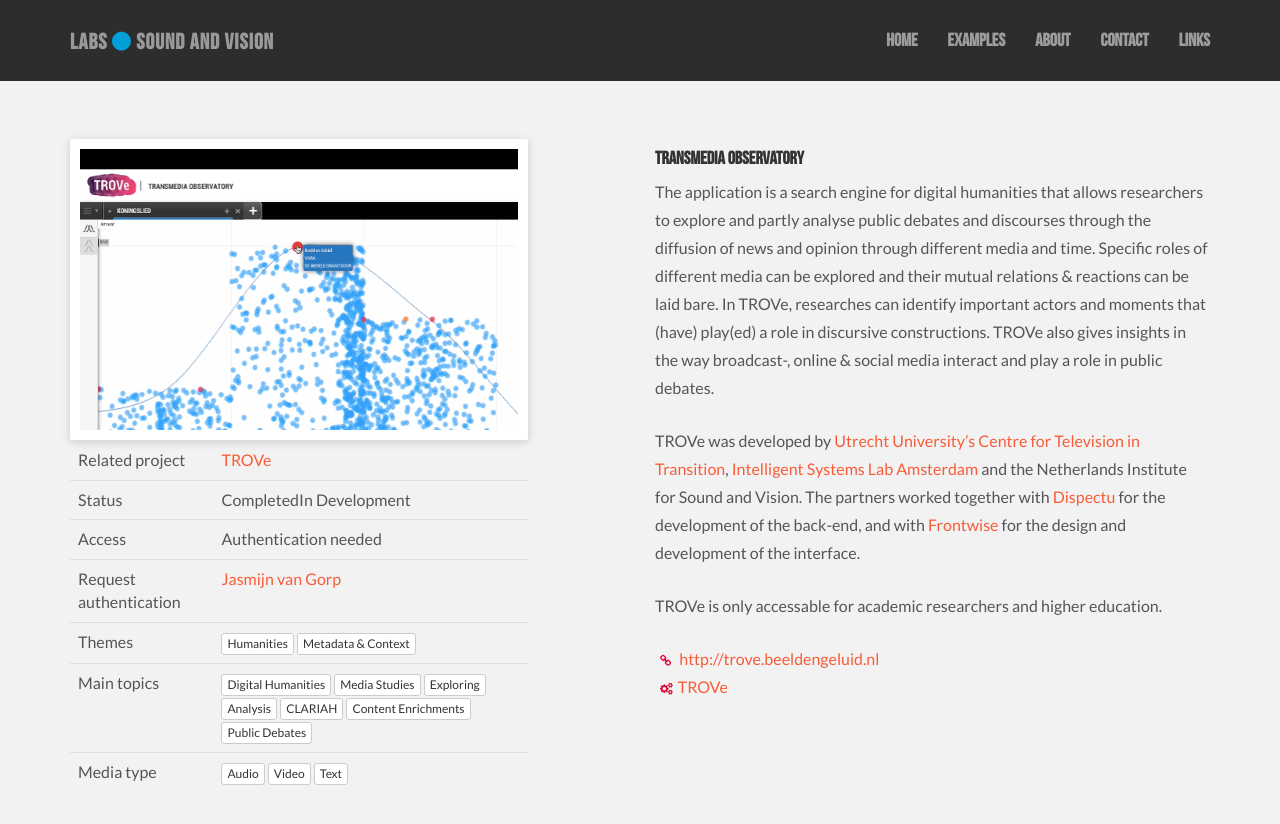
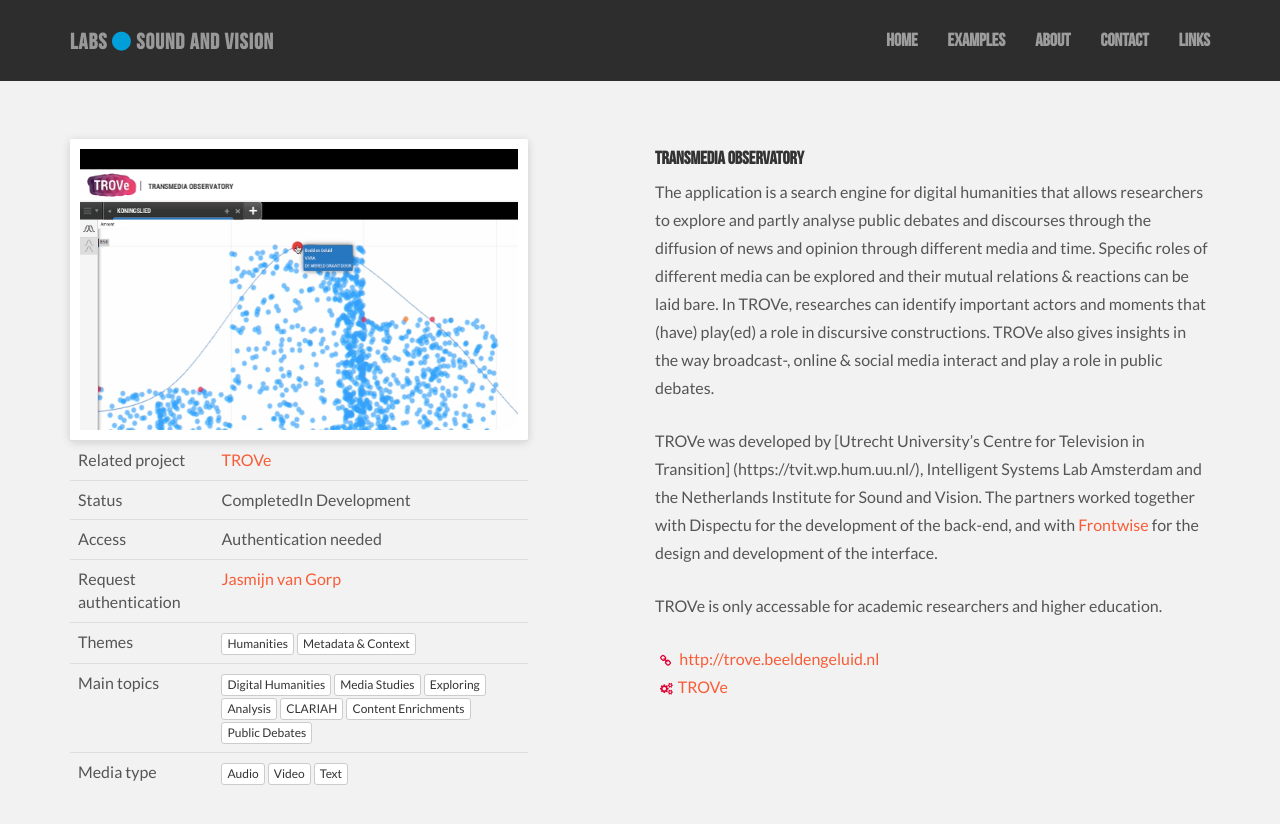
Before and after one commit to roelandordelman/labs, a Jekyll site: the page built from _applications/transmedia-observatory.md, in a window 1280 px wide. Shown: the top 824 px of the page. Built offline with Jekyll 4.4.1, drawn with Linux system fonts in a browser that asks for light colours; some of the changed lines change nothing that is shown.

Commit message:
Updated Transmedia Observatory

```diff
--- a/_applications/transmedia-observatory.md
+++ b/_applications/transmedia-observatory.md
@@ -35,6 +35,6 @@
 
 The application is a search engine for digital humanities that allows researchers to explore and partly analyse public debates and discourses through the diffusion of news and opinion through different media and time. Specific roles of different media can be explored and their mutual relations & reactions can be laid bare. In TROVe, researches can identify important actors and moments that (have) play(ed) a role in discursive constructions. TROVe also gives insights in the way broadcast-, online & social media interact and play a role in public debates.
 
-TROVe was developed by [Utrecht University's Centre for Television in Transition](https://tvintransition.wordpress.com), [Intelligent Systems Lab Amsterdam](http://isla.science.uva.nl) and the Netherlands Institute for Sound and Vision. The partners worked together with [Dispectu](http://dispectu.com) for the development of the back-end, and with [Frontwise](https://www.frontwise.com) for the design and development of the interface.
+TROVe was developed by [Utrecht University's Centre for Television in Transition] (https://tvit.wp.hum.uu.nl/), Intelligent Systems Lab Amsterdam and the Netherlands Institute for Sound and Vision. The partners worked together with Dispectu for the development of the back-end, and with [Frontwise](https://www.frontwise.com) for the design and development of the interface.
 
 TROVe is only accessable for academic researchers and higher education.
```
